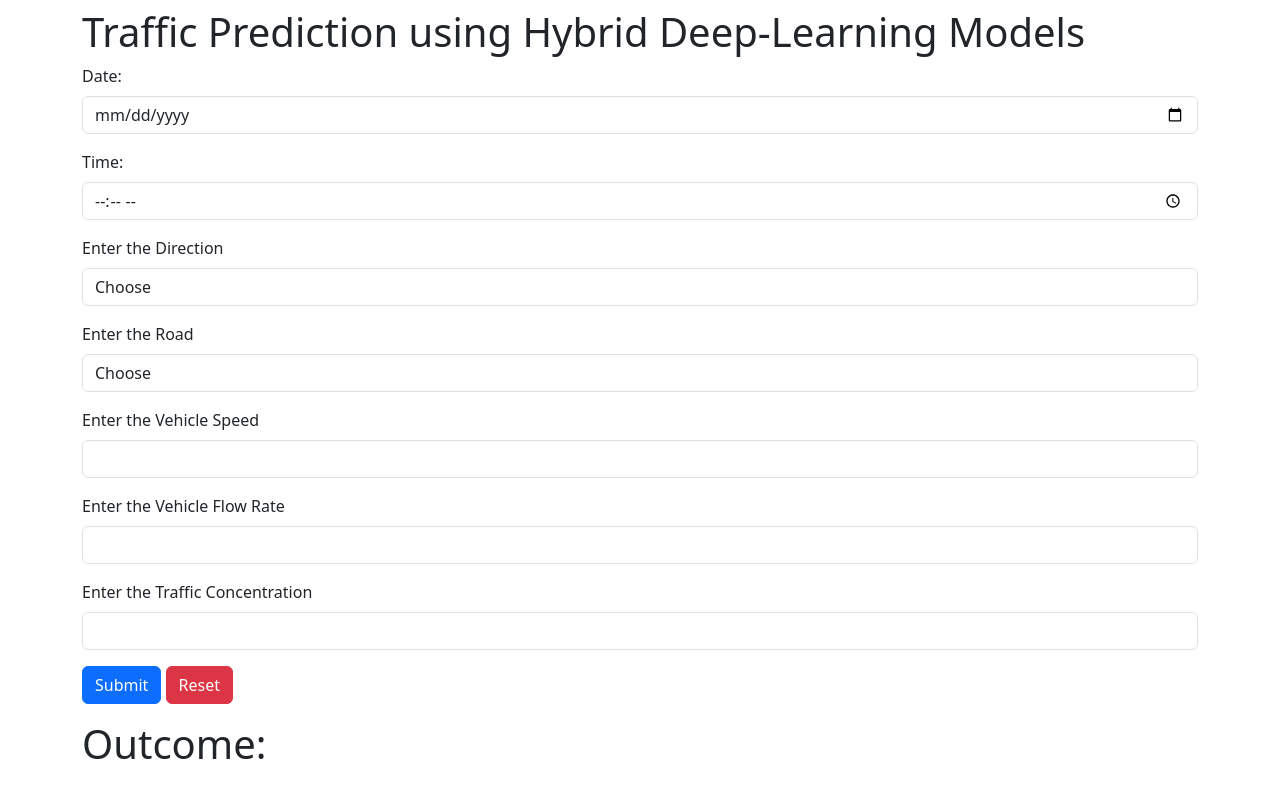
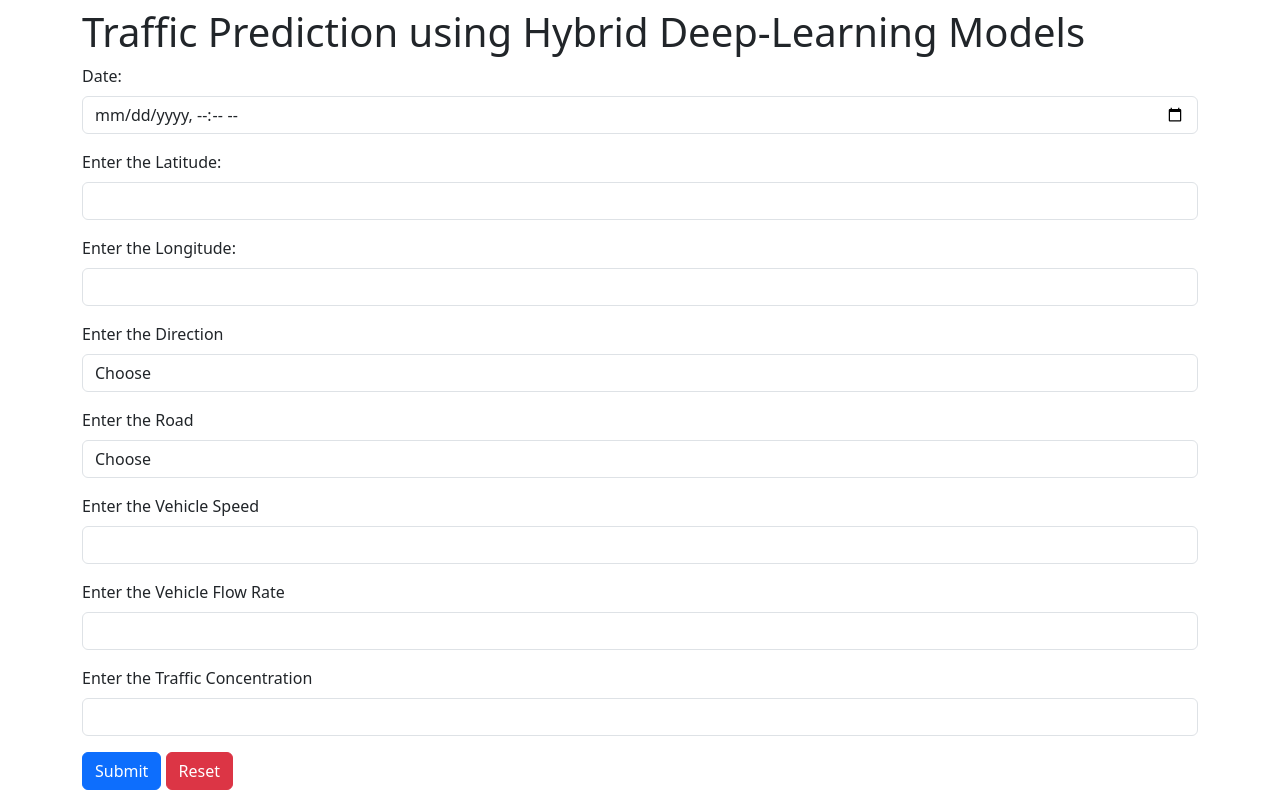
Before and after one commit to praveen-gosula/Road-Traffic, a Flask app: page /predict-traffic in a window 1280 px wide. Shown: the part 56-862 px from the top of the page. Before the commit the page ends 815 px from the top, so only its background shows below. Run offline with Flask 2, Linux system fonts and the light colour scheme; parts of the project's set-up code (start-up, migrations or seed data) failed here and were passed over.

Commit message:
minor changes

```diff
--- a/app.py
+++ b/app.py
@@ -35,15 +35,15 @@ def predict():
         predict = model.predict(final4)
 
         if predict == 0:
-            output = 'Based on the Speed and Vehicle Count, The Network Traffic is Congested!'
+            output = 'Based on the Speed and Vehicle Count, the road Traffic is Congested!'
         elif predict == 1:
-            output = 'Based on the Speed and Vehicle Count, The Network Traffic is Free-Flow!'
+            output = 'Based on the Speed and Vehicle Count, the road Traffic is Free-Flow!'
         elif predict == 2:
-            output = 'Based on the Speed and Vehicle Count, The Network Traffic is Impossible!'
+            output = 'Based on the Speed and Vehicle Count, the road Traffic is Impossible!'
         elif predict == 3:
-            output = 'Based on the Speed and Vehicle Count, The Network Traffic is Unknown'
+            output = 'Based on the Speed and Vehicle Count, the road Traffic is Unknown'
 
-    return render_template("index.html", output=output)
+    return render_template("result.html", output=output)
 
 
 @app.route("/notebook")
--- a/templates/predict.html
+++ b/templates/predict.html
@@ -1,59 +1,167 @@
 <!DOCTYPE html>
 <html lang="en">
-
 	<head>
-	<meta charset="utf-8">
-	<meta http-equiv="X-UA-Compatible" content="IE=edge">
-	<meta name="viewport" content="width=device-width, minimum-scale=1.0, maximum-scale=1.0, user-scalable=no">
+		<meta charset="utf-8" />
+		<meta
+			http-equiv="X-UA-Compatible"
+			content="IE=edge"
+		/>
+		<meta
+			name="viewport"
+			content="width=device-width, minimum-scale=1.0, maximum-scale=1.0, user-scalable=no"
+		/>
 		<title>Home</title>
-	<link href="https://cdn.jsdelivr.net/npm/bootstrap@5.3.0-alpha1/dist/css/bootstrap.min.css" rel="stylesheet"
-		integrity="sha384-GLhlTQ8iRABdZLl6O3oVMWSktQOp6b7In1Zl3/Jr59b6EGGoI1aFkw7cmDA6j6gD" crossorigin="anonymous">
-	<script defer src="https://cdn.jsdelivr.net/npm/bootstrap@5.3.0-alpha1/dist/js/bootstrap.bundle.min.js"
+		<link
+			href="https://cdn.jsdelivr.net/npm/bootstrap@5.3.0-alpha1/dist/css/bootstrap.min.css"
+			rel="stylesheet"
+			integrity="sha384-GLhlTQ8iRABdZLl6O3oVMWSktQOp6b7In1Zl3/Jr59b6EGGoI1aFkw7cmDA6j6gD"
+			crossorigin="anonymous"
+		/>
+		<script
+			defer
+			src="https://cdn.jsdelivr.net/npm/bootstrap@5.3.0-alpha1/dist/js/bootstrap.bundle.min.js"
 			integrity="sha384-w76AqPfDkMBDXo30jS1Sgez6pr3x5MlQ1ZAGC+nuZB+EYdgRZgiwxhTBTkF7CXvN"
-		crossorigin="anonymous"></script>
+			crossorigin="anonymous"
+		></script>
 	</head>
 
 	<body>
-	<nav class="navbar navbar-expand-lg bg-primary" data-bs-theme="dark">
+		<nav
+			class="navbar navbar-expand-lg bg-primary"
+			data-bs-theme="dark"
+		>
 			<div class="container-fluid">
-			<a class="navbar-brand" href="#">Major Project</a>
-			<button class="navbar-toggler" type="button" data-bs-toggle="collapse" data-bs-target="#navbarNavAltMarkup"
-				aria-controls="navbarNavAltMarkup" aria-expanded="false" aria-label="Toggle navigation">
+				<a
+					class="navbar-brand"
+					href="#"
+					>Major Project</a
+				>
+				<button
+					class="navbar-toggler"
+					type="button"
+					data-bs-toggle="collapse"
+					data-bs-target="#navbarNavAltMarkup"
+					aria-controls="navbarNavAltMarkup"
+					aria-expanded="false"
+					aria-label="Toggle navigation"
+				>
 					<span class="navbar-toggler-icon"></span>
 				</button>
-			<div class="collapse navbar-collapse" id="navbarNavAltMarkup">
+				<div
+					class="collapse navbar-collapse"
+					id="navbarNavAltMarkup"
+				>
 					<div class="navbar-nav">
-					<a class="nav-link" aria-current="page" href="/">Home</a>
-					<a class="nav-link active" href="/predict-traffic">Predict Traffic</a>
-					<a class="nav-link" href="/notebook">Notebook</a>
+						<a
+							class="nav-link"
+							aria-current="page"
+							href="/"
+							>Home</a
+						>
+						<a
+							class="nav-link active"
+							href="/predict-traffic"
+							>Predict Traffic</a
+						>
+						<a
+							class="nav-link"
+							href="/notebook"
+							>Notebook</a
+						>
 					</div>
 				</div>
 			</div>
 		</nav>
 		<div class="container">
-		<h1 class="my-2">Traffic Prediction using Hybrid Deep-Learning Models</h1>
-		<form action="/predict" method="post" class="my-2">
+			<h1 class="my-2">
+				Traffic Prediction using Hybrid Deep-Learning Models
+			</h1>
+			<form
+				action="/predict"
+				method="post"
+				class="my-2"
+			>
 				<div class="mb-3">
-				<label for="trestbps" class="form-label">Date:</label>
-				<input class="form-control" type="date" name="1" id="date" required>
+					<label
+						for="trestbps"
+						class="form-label"
+						>Date:</label
+					>
+					<input
+						class="form-control"
+						type="datetime-local"
+						name="0"
+						id="date"
+						required
+					/>
 				</div>
 				<div class="mb-3">
-				<label for="trestbps" class="form-label">Time:</label>
-				<input class="form-control" type="time" name="0" id="time" required>
+					<label
+						for="trestbps2"
+						class="form-label"
+						>Enter the Latitude:
+					</label>
+					<input
+						type="text"
+						name="1"
+						id="trestbps2"
+						class="form-control"
+						required
+					/>
+				</div>
+
+				<div class="mb-3">
+					<label
+						for="trestbps2"
+						class="form-label"
+						>Enter the Longitude:
+					</label>
+					<input
+						type="text"
+						name="2"
+						id="trestbps2"
+						class="form-control"
+						required
+					/>
 				</div>
 				<div class="mb-3">
-				<label for="chol" class="form-label">Enter the Direction</label>
-				<select class="form-control" name="3" required="required">
-					<option value="" selected>Choose</option>
+					<label
+						for="chol"
+						class="form-label"
+						>Enter the Direction</label
+					>
+					<select
+						class="form-control"
+						name="3"
+						required="required"
+					>
+						<option
+							value=""
+							selected
+						>
+							Choose
+						</option>
 						<option value="1">Out Bound From Town</option>
 						<option value="0">In Bound From Town</option>
 					</select>
 				</div>
-
 				<div class="mb-3">
-				<label for="chol1" class="form-label">Enter the Road</label>
-				<select class="form-control" name="4" required="required">
-					<option value="" selected>Choose</option>
+					<label
+						for="chol1"
+						class="form-label"
+						>Enter the Road</label
+					>
+					<select
+						class="form-control"
+						name="4"
+						required="required"
+					>
+						<option
+							value=""
+							selected
+						>
+							Choose
+						</option>
 						<option value="0">A1</option>
 						<option value="0">A13</option>
 						<option value="0">A3</option>
@@ -65,29 +173,62 @@
 				</div>
 
 				<div class="mb-3">
-				<label for="trestbps2" class="form-label">Enter the Vehicle Speed</label>
-				<input type="text" name="5" id="trestbps2" class="form-control" required>
+					<label
+						for="trestbps2"
+						class="form-label"
+						>Enter the Vehicle Speed</label
+					>
+					<input
+						type="text"
+						name="5"
+						id="trestbps2"
+						class="form-control"
+						required
+					/>
 				</div>
 
 				<div class="mb-3">
-				<label for="chol3" class="form-label">Enter the Vehicle Flow Rate</label>
-				<input type="text" name="6" id="chol3" class="form-control" required>
+					<label
+						for="chol3"
+						class="form-label"
+						>Enter the Vehicle Flow Rate</label
+					>
+					<input
+						type="text"
+						name="6"
+						id="chol3"
+						class="form-control"
+						required
+					/>
 				</div>
 
 				<div class="mb-3">
-				<label for="chol13" class="form-label">Enter the Traffic Concentration</label>
-				<input type="text" name="7" id="chol13" class="form-control" required>
+					<label
+						for="chol13"
+						class="form-label"
+						>Enter the Traffic Concentration</label
+					>
+					<input
+						type="text"
+						name="7"
+						id="chol13"
+						class="form-control"
+						required
+					/>
 				</div>
 				<div class="mb-3">
-				<input type="submit" class="btn btn-primary" value="Submit">
-				<input type="reset" class="btn btn-danger" value="Reset">
+					<input
+						type="submit"
+						class="btn btn-primary"
+						value="Submit"
+					/>
+					<input
+						type="reset"
+						class="btn btn-danger"
+						value="Reset"
+					/>
 				</div>
 			</form>
-		<div>
-			<h1>Outcome:</h1>
-			<h3 class="text-primary">{{ output }}</h3>
-		</div>
 		</div>
 	</body>
-
 </html>
```
Also changed, not shown: templates/result.html (added, +83 -0 lines). Lines whose indentation alone changed are shown as unchanged.
